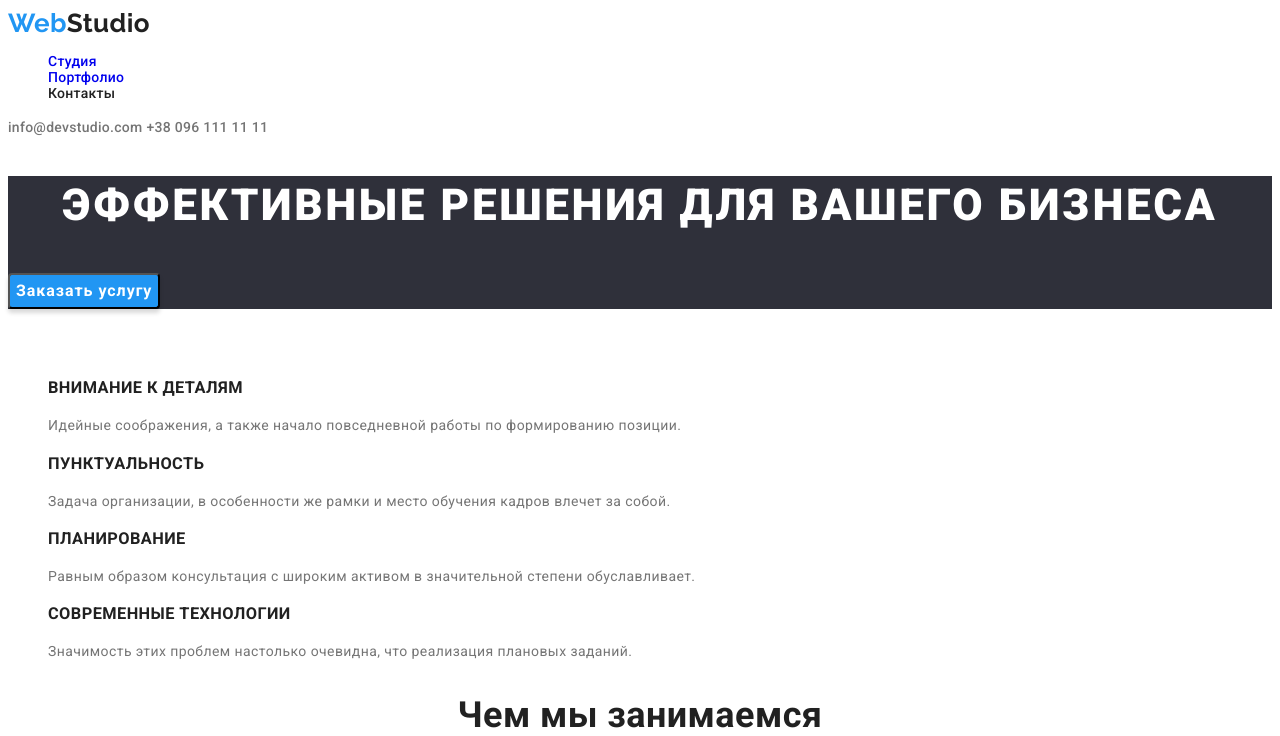
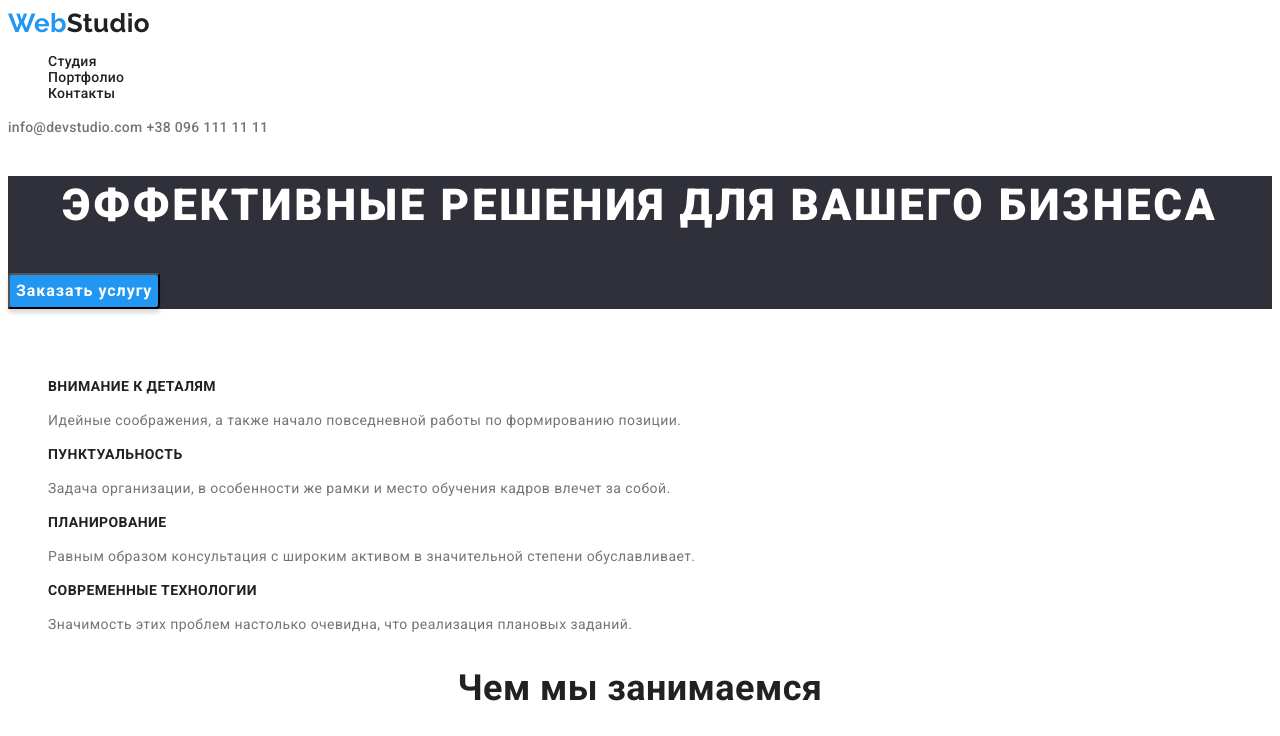
Before and after one commit to OlexandrKostenko/goit-markup-hw-02, a plain HTML site: page index.html in a window 1280 px wide. Shown: the top 736 px of the page. Drawn offline with Linux system fonts and the light colour scheme.

Commit message:
виправлено ДЗ

```diff
--- a/css/main.css
+++ b/css/main.css
@@ -39,11 +39,10 @@ body {
 
 .site-nav .link {
     text-decoration: none;
+    color: var(--title-text-color);
 }
 
-.site-nav .link:visited {
-    color: var(--title-text-color);
-}
+
 .site-nav .link:hover,
 .site-nav .link:focus
 {
@@ -114,6 +113,7 @@ body {
 
 .features-title {
     color: var(--title-text-color);
+    font-size: 14px;
     font-weight: 700;
     line-height: 1.14;
     text-transform: uppercase;
```
